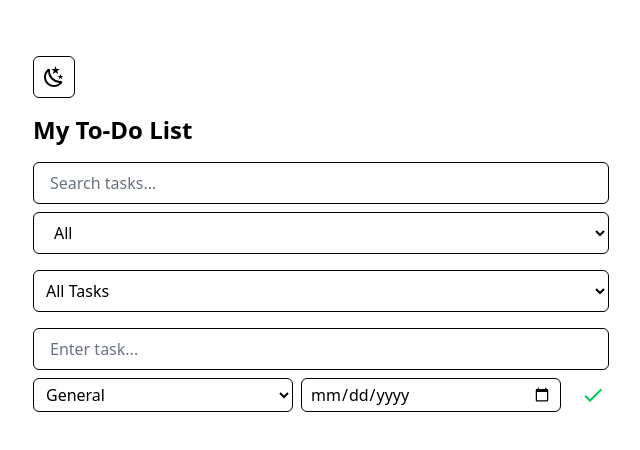
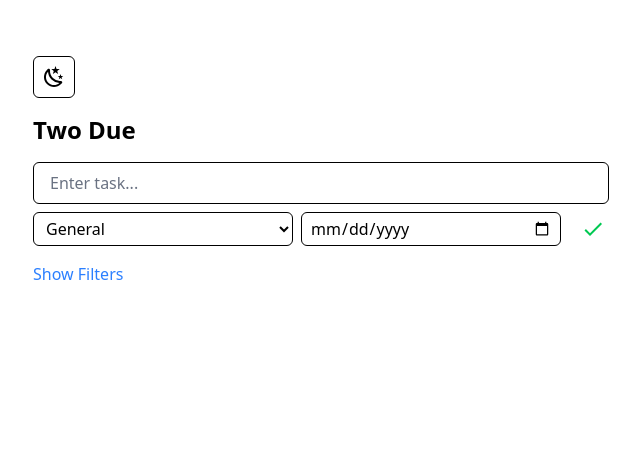
Before and after one commit to Stretsh/two-due, a Vue app: page / in a window 1280 px wide. Shown: the top 450 px of the page, without its empty margins (319-959 px from the left). Built offline with nearby package versions, Linux system fonts and the light colour scheme.

Commit message:
Improves Layout (Better Separation)

```diff
--- a/src/views/HomeView.vue
+++ b/src/views/HomeView.vue
@@ -9,6 +9,8 @@ import IconMoonStars from '@/components/icons/IconMoonStars.vue'
 const store = useTaskStore()
 const isDark = ref(localStorage.theme === 'dark' ||
   (!('theme' in localStorage) && window.matchMedia('(prefers-color-scheme: dark)').matches))
+
+const showFilters = ref(false)
 
 const toggleTheme = () => {
   isDark.value = !isDark.value
@@ -33,7 +35,12 @@ onMounted(() => {
         <IconMoonStars v-else/>
       </button>
 
-      <h1 class="text-2xl font-bold mb-4">My To-Do List</h1>
+      <h1 class="text-2xl font-bold mb-4">Two Due</h1>
+
+      <TaskInput v-if="!store.editingTaskId"/>
+
+      <transition name="fade">
+        <div v-if="showFilters" class="mt-4 p-4 bg-gray-100 dark:bg-gray-700 rounded-md">
           <input v-model="store.searchQuery" placeholder="Search tasks..."
                  class="border rounded-md px-4 py-2 w-full mb-2 placeholder-gray-500
               dark:bg-gray-800 dark:border-gray-700 dark:text-white dark:placeholder-gray-400">
@@ -53,9 +60,28 @@ onMounted(() => {
             <option value="Completed">Completed Tasks</option>
             <option value="Pending">Pending Tasks</option>
           </select>
-      <TaskInput v-if="!store.editingTaskId"/>
+        </div>
+      </transition>
+
+
+      <button @click="showFilters = !showFilters" class="text-blue-500 hover:underline mb-2">
+        {{ showFilters ? 'Hide Filters' : 'Show Filters' }}
+      </button>
+
+
       <TaskList/>
     </div>
   </div>
 
 </template>
+
+<style scoped>
+.fade-enter-active, .fade-leave-active {
+  transition: all 0.3s ease-in-out;
+}
+
+.fade-enter-from, .fade-leave-to {
+  opacity: 0;
+  transform: translateY(-10px);
+}
+</style>
```
Lines whose indentation alone changed are shown as unchanged.
